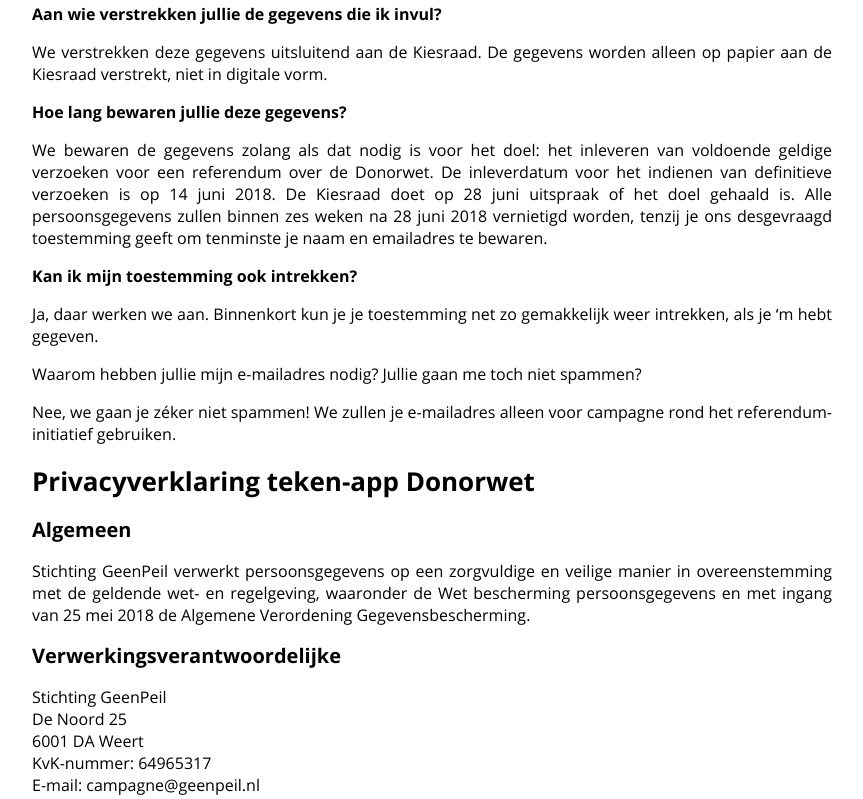
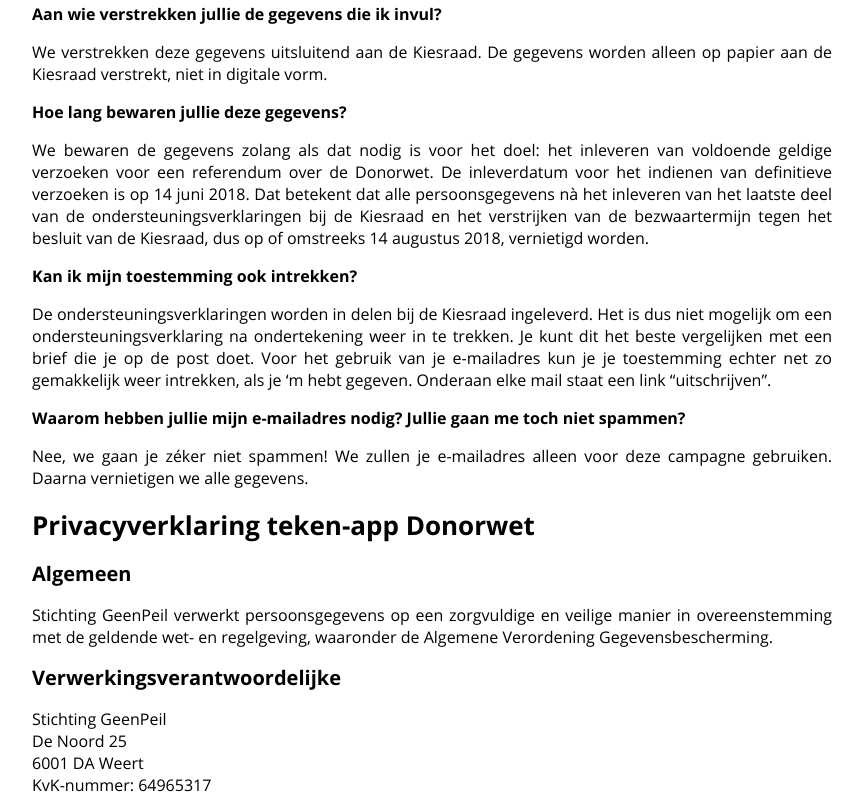
Before and after one commit to GeenPeil/hartvoordemocratie.nl, a plain HTML site: page privacy.html in a window 1280 px wide. Shown: the part 646-1445 px from the top of the page, without its empty margins (208-1071 px from the left). Drawn offline with Linux system fonts and the light colour scheme.

Commit message:
Updated Privacyverklaring 25 mei (#5)
Changes reflecting altered privacy statement May 25th

```diff
--- a/privacy.html
+++ b/privacy.html
@@ -33,24 +33,24 @@
 
 		<p class="strong">Hoe lang bewaren jullie deze gegevens? </p>
 		<p>We bewaren de gegevens zolang als dat nodig is voor het doel: het inleveren van voldoende geldige verzoeken voor een referendum over de Donorwet.
-		De inleverdatum voor het indienen van definitieve verzoeken is op 14 juni 2018. De Kiesraad doet op 28 juni uitspraak of het doel gehaald is. Alle persoonsgegevens zullen binnen zes weken na 28 juni 2018 vernietigd worden, tenzij je ons desgevraagd toestemming geeft om tenminste je naam en emailadres te bewaren.</p>
+		De inleverdatum voor het indienen van definitieve verzoeken is op 14 juni 2018. Dat betekent dat alle persoonsgegevens nà het inleveren van het  laatste deel van de ondersteuningsverklaringen bij de Kiesraad en het verstrijken van de bezwaartermijn tegen het besluit van de Kiesraad, dus op of omstreeks 14 augustus 2018, vernietigd worden.</p>
 
 		<p class="strong">Kan ik mijn toestemming ook intrekken?</p>
-		<p>Ja, daar werken we aan. Binnenkort kun je je toestemming net zo gemakkelijk weer intrekken, als je ‘m hebt gegeven.</p>
+		<p>De ondersteuningsverklaringen worden in delen bij de Kiesraad ingeleverd. Het is dus niet mogelijk om een ondersteuningsverklaring na ondertekening weer in te trekken. Je kunt dit het beste vergelijken met een brief die je op de post doet. Voor het gebruik van je e-mailadres kun je je toestemming echter net zo gemakkelijk weer intrekken, als je ‘m hebt gegeven. Onderaan elke mail staat een link “uitschrijven”.</p>
 
-<p class=“strong”>Waarom hebben jullie mijn e-mailadres nodig? Jullie gaan me toch niet spammen?</p>
-        <p>Nee, we gaan je zéker niet spammen! We zullen je e-mailadres alleen voor campagne rond het referendum-initiatief gebruiken.</p>
+		<p class="strong">Waarom hebben jullie mijn e-mailadres nodig? Jullie gaan me toch niet spammen?</p>
+		<p>Nee, we gaan je zéker niet spammen! We zullen je e-mailadres alleen voor deze campagne gebruiken. Daarna vernietigen we alle gegevens.</p>
 
 		<h1>Privacyverklaring teken-app Donorwet</h1>
 		<h2>Algemeen</h2>
-		<p>Stichting GeenPeil verwerkt persoonsgegevens op een zorgvuldige en veilige manier in overeenstemming met de geldende wet- en regelgeving, waaronder de Wet bescherming persoonsgegevens en met ingang van 25 mei 2018 de Algemene Verordening Gegevensbescherming.</p>
+		<p>Stichting GeenPeil verwerkt persoonsgegevens op een zorgvuldige en veilige manier in overeenstemming met de geldende wet- en regelgeving, waaronder de Algemene Verordening Gegevensbescherming.</p>
 
 		<h2>Verwerkingsverantwoordelijke</h2>
 		<p>Stichting GeenPeil<br />
 			De Noord 25<br />
 			6001 DA  Weert<br />
 			KvK-nummer: 64965317<br />
-		E-mail: campagne@geenpeil.nl</p>
+			E-mail: campagne@geenpeil.nl</p>
 		<p>De doelstelling van Stichting GeenPeil is opgenomen in artikel 2 van de statuten van Stichting GeenPeil en luidt als volgt:</p>
 		<p>a) het stimuleren en ondersteunen van een democratisch proces;<br />
 			b) het succesvol organiseren van een referendum door middel van het stimuleren en succesvol maken van diverse initiatieven;<br />
@@ -77,27 +77,27 @@
 
 		<h2>Ontvangers </h2>
 		<p>Stichting GeenPeil verstrekt de persoonsgegevens uitsluitend aan de Kiesraad, Zurichtoren, Muzenstraat 85, 2511 WB te Den Haag.
-		Stichting GeenPeil verstrekt de gegevens op papier aan de Kiesraad, niet digitaal. </p>
+		Stichting GeenPeil verstrekt de gegevens op papier aan de Kiesraad, niet digitaal.</p>
 
-		<h2>Géén koppelingen met andere bestanden, géén doorgifte, géén geautomatiseerde besluitvorming. </h2>
+		<h2>Géén koppelingen met andere bestanden, géén doorgifte, géén geautomatiseerde besluitvorming.</h2>
 		<p>De gegevens worden niet aan andere bestanden gekoppeld.
 			De gegevens worden niet buiten de Europese Economische Ruimte (EER) verwerkt.
 		Er vindt geen geautomatiseerde besluitvorming plaats.</p>
 
 		<h2>Bewaartermijnen</h2>
-		<p>Stichting GeenPeil bewaart persoonsgegevens voor zolang dit noodzakelijk is voor het verwerken van voldoende geldige inleidende en definitieve verzoeken krachtens artikel 2 van de Wet raadgevend referendum tot het houden van een referendum over Wijziging van de Wet op de orgaandonatie in verband met het opnemen van een actief donorregistratiesysteem. Op basis van de termijnen in de Wet raadgevend referendum moeten alle verzoeken op of omstreeks 17 juni 2018 zijn ingeleverd. Dat betekent dat alle persoonsgegevens nà het inleveren bij de Kiesraad, dus op of omstreeks 17 juni 2018, vernietigd worden. </p>
+		<p>Stichting GeenPeil bewaart persoonsgegevens voor zolang dit noodzakelijk is voor het verwerken van voldoende geldige inleidende en definitieve verzoeken krachtens artikel 2 van de Wet raadgevend referendum tot het houden van een referendum over Wijziging van de Wet op de orgaandonatie in verband met het opnemen van een actief donorregistratiesysteem. Op basis van de termijnen in de Wet raadgevend referendum moeten alle verzoeken op 14 juni 2018 zijn ingeleverd. De Kiesraad publiceert op 3 juli het definitief besluit. Dat betekent dat alle persoonsgegevens nà het inleveren van het laatste deel van de ondersteuningsverklaringen bij de Kiesraad en het verstrijken van de bezwaartermijn tegen het besluit van de Kiesraad, dus op of omstreeks 14 augustus 2018, vernietigd worden, tenzij deze bezwaartermijn door een juridische procedure wordt verlengd. In dat laatste geval wordt de vernietiging uitgesteld tot na afloop van de procedure.</p>
 
 		<h2>Rechten uitoefenen </h2>
-		<p>Je hebt het recht om schriftelijk aan Stichting GeenPeil te vragen of wij persoonsgegevens van je verwerken. Als Stichting GeenPeil gegevens van je verwerkt en deze gegevens onjuist zijn, dan kun je Stichting GeenPeil verzoeken om je gegevens te wijzigen of aan te vullen. Als je vindt dat Stichting GeenPeil deze gegevens niet meer mag verwerken, dan kun je ons verzoeken de gegevens te verwijderen. Stuur je verzoek samen met een kopie legitimatiebewijs naar campagne@geenpeil.nl. Je krijgt dan binnen vier weken te horen of wij aan je verzoek kunnen voldoen. Binnenkort kun je je toestemming ook via de app weer intrekken.
+		<p>Je hebt het recht om schriftelijk aan Stichting GeenPeil te vragen of wij persoonsgegevens van je verwerken. Als Stichting GeenPeil gegevens van je verwerkt en deze gegevens onjuist zijn, dan kun je Stichting GeenPeil verzoeken om je gegevens te wijzigen of aan te vullen. Als je vindt dat Stichting GeenPeil deze gegevens niet meer mag verwerken, dan kun je ons verzoeken de gegevens te verwijderen. Stuur je verzoek samen met een kopie legitimatiebewijs naar campagne@geenpeil.nl. Je krijgt dan binnen vier weken te horen of wij aan je verzoek kunnen voldoen.
 		Je kunt per 25 mei 2018 ook bezwaar maken bij de Autoriteit Persoonsgegevens (AP) tegen het verwerken van je persoonsgegevens door Stichting GeenPeil. Kijk voor meer informatie op de site van de AP.</p>
 
 		<h1>Contact</h1>
 		<p>Heb je nog vragen, tips of ideeën? Wij horen het graag via campagne@geenpeil.nl!</p>
 
-		<p>Dit document is vastgesteld op 3 april 2018.</p>
+		<p>Dit document is vastgesteld op 25 mei 2018.</p>
 
 
-        <div id="footer" class="center">
+			<div id="footer" class="center">
 			<ul id="footermenu">
 				<li><a href="/faq.html">FAQ</a></li>
 				<li><a href="https://zoek.officielebekendmakingen.nl/kst-33506-A.html">De wetswijziging</a></li>
```
